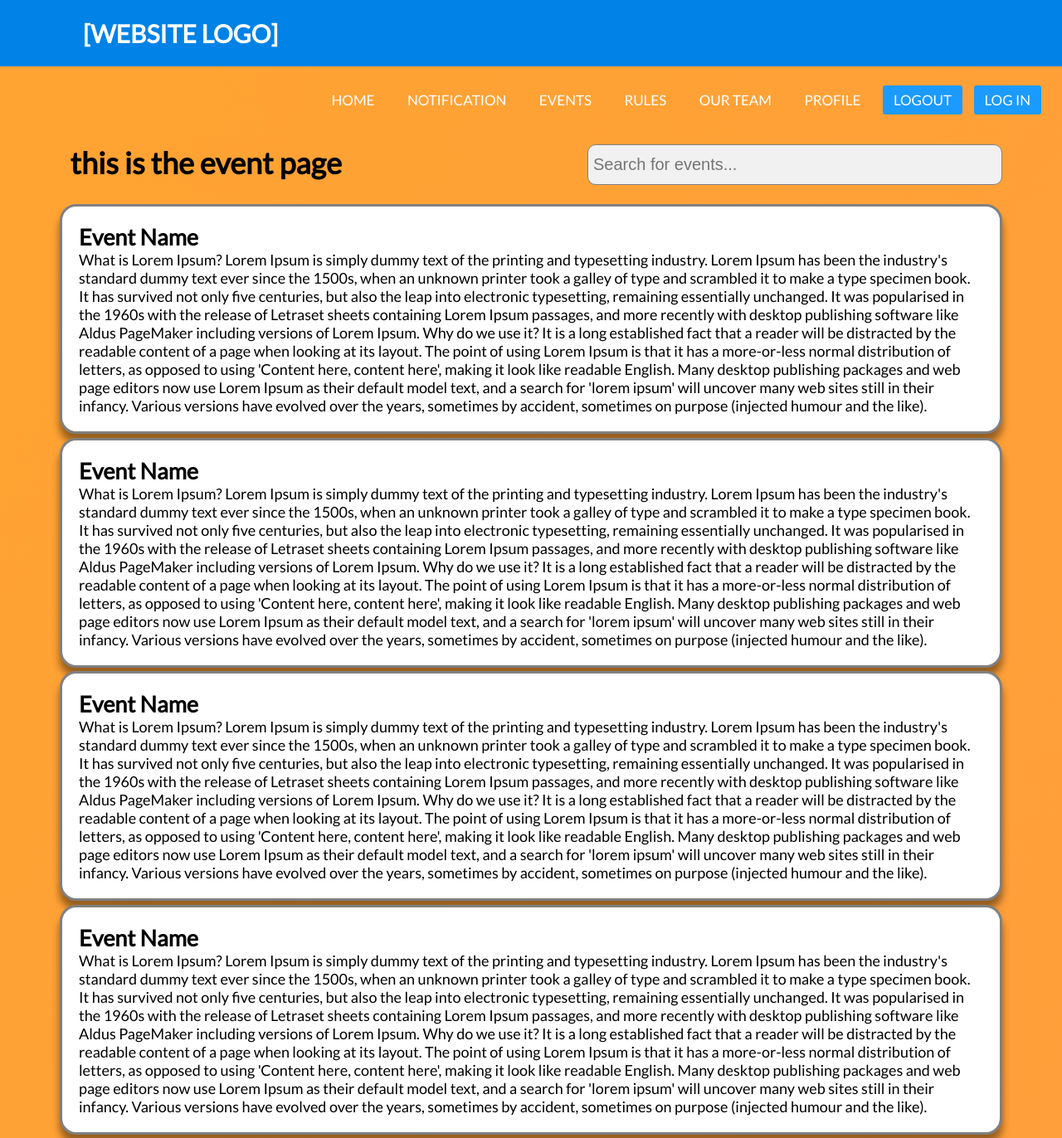
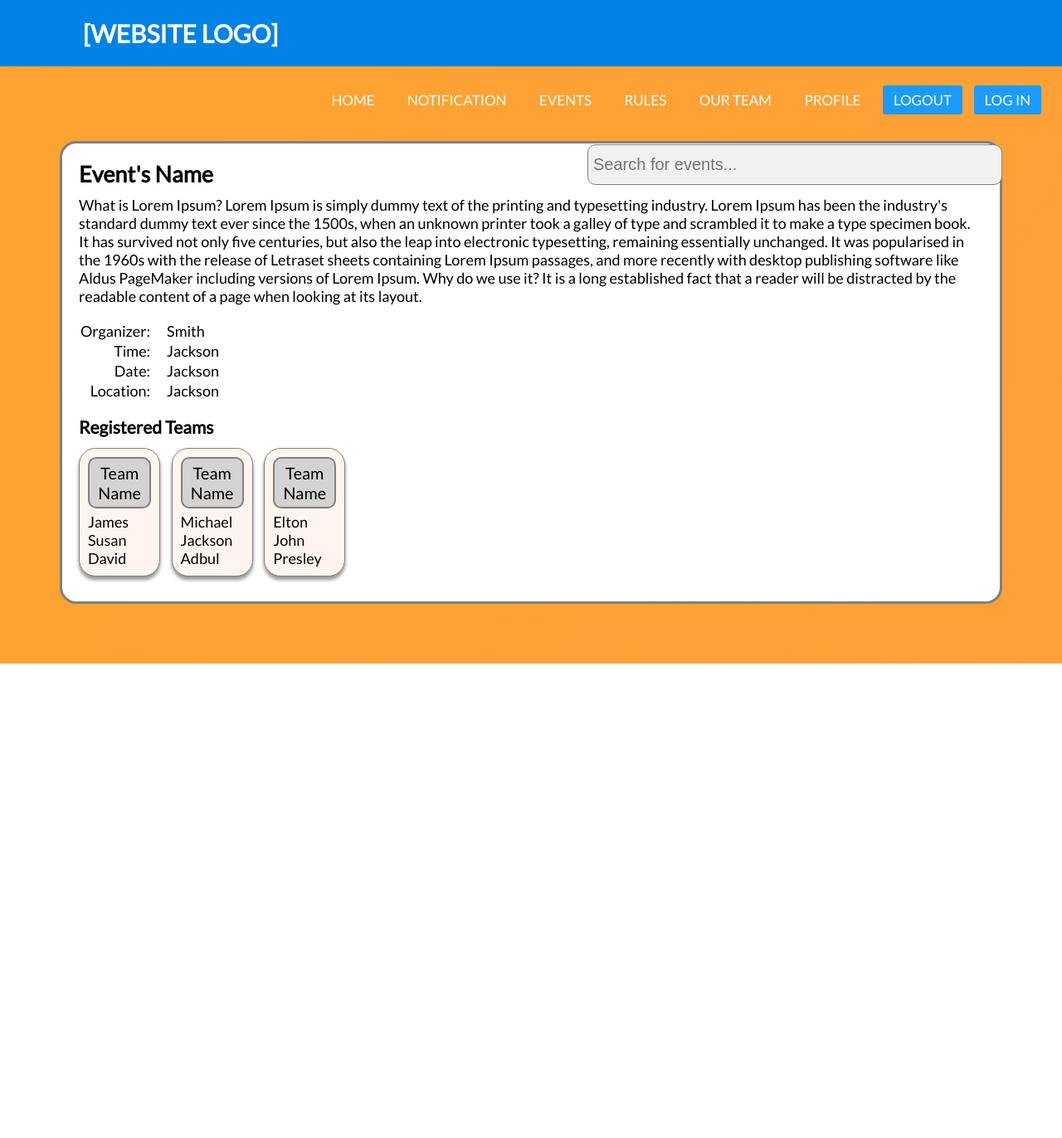
Before and after one commit to CozyHoxx/Web-Programming-Assignment, a PHP site: page /eventDetails.html in a window 1280 px wide. Shown: the whole page at 83% size. After the commit the page ends 800 px from the top, so only its background shows below. Run offline with PHP 8.4, Linux system fonts and the light colour scheme; some libraries are stand-ins or nearby versions.

Commit message:
Added events detailing layout

```diff
--- a/css/eventDetails.css
+++ b/css/eventDetails.css
@@ -1,5 +1,6 @@
 .header {
     margin: 10px 0;
+    min-height: 70px;
     /* border: 1px solid red; */
 }
 
@@ -38,18 +39,65 @@
     display: table;
 }
 
-{}
-
 .event-container {
     padding: 20px;
     margin: 0.25rem 0;
     background-color: white;
     border: 3px solid grey;
     border-radius: 20px;
-    box-shadow: 0 10px 10px rgba(0, 0, 0, 0.25), 0 10px 10px rgba(0, 0, 0, 0.22);
+    /* box-shadow: 0 10px 10px rgba(0, 0, 0, 0.25), 0 10px 10px rgba(0, 0, 0, 0.22); */
+}
+
+.event-name {
+    margin-bottom: 10px;
+}
+
+.event-details {
+    margin-bottom: 1rem;
+}
+
+.event-details tr :nth-child(1) {
+    text-align: right;
+    padding-right: 1rem;
+}
+
+.event-team {
+    width: 60%;
+    /* border: 3px solid red; */
+}
+
+.event-team h3 {
+    margin-bottom: 0.7rem;
+}
+
+.team-name p {
+    font-size: 1.1rem;
+    margin-bottom: 5px;
+    background-color: lightgray;
+    border: 2px solid gray;
+    border-radius: 10px;
+    text-align: center;
+    padding: 5px;
+}
+
+.teams .team-name {
+    display: inline-block;
+    margin-bottom: 10px;
+    margin-right: 10px;
+    padding: 10px;
+    width: 15%;
+    border: 1px solid gray;
+    border-radius: 20px;
+    background-color: seashell;
+    box-shadow: 0 4px 4px rgba(0, 0, 0, 0.25), 0 4px 4px rgba(0, 0, 0, 0.22);
+}
+
+.event-team h4 {
+    margin-bottom: 0.5rem;
 }
 
 .event-description {
     position: relative;
+    margin-bottom: 1rem;
     /* border: 3px solid red; */
 }
--- a/eventDetails.html
+++ b/eventDetails.html
@@ -48,9 +48,9 @@
     </nav>
     <main>
         <div class="header">
-            <h1>
-                this is the event page
-            </h1>
+            <!-- <h1>
+                this is [Event Name]'s details page
+            </h1> -->
             <form action="">
                 <input type="text" placeholder="Search for events...">
             </form>
@@ -60,7 +60,7 @@
             <div class="event-container">
                 <div class="event-name">
                     <h2>
-                        Event Name
+                        Event's Name
                     </h2>
                 </div>
                 <div class="event-description">
@@ -68,66 +68,70 @@
                         What is Lorem Ipsum? Lorem Ipsum is simply dummy text of the printing and typesetting industry. Lorem Ipsum has been the industry's standard dummy text ever since the 1500s, when an unknown printer took a galley of type and scrambled it to make a type
                         specimen book. It has survived not only five centuries, but also the leap into electronic typesetting, remaining essentially unchanged. It was popularised in the 1960s with the release of Letraset sheets containing Lorem Ipsum
                         passages, and more recently with desktop publishing software like Aldus PageMaker including versions of Lorem Ipsum. Why do we use it? It is a long established fact that a reader will be distracted by the readable content of a
-                        page when looking at its layout. The point of using Lorem Ipsum is that it has a more-or-less normal distribution of letters, as opposed to using 'Content here, content here', making it look like readable English. Many desktop
-                        publishing packages and web page editors now use Lorem Ipsum as their default model text, and a search for 'lorem ipsum' will uncover many web sites still in their infancy. Various versions have evolved over the years, sometimes
-                        by accident, sometimes on purpose (injected humour and the like).
+                        page when looking at its layout.
                     </p>
                 </div>
-            </div>
-            <div class="event-container">
-                <div class="event-name">
-                    <h2>
-                        Event Name
-                    </h2>
+                <div class="event-details">
+                    <table style="width:12%">
+                        <tr>
+                            <td>Organizer:</td>
+                            <td>Smith</td>
+                        </tr>
+                        <tr>
+                            <td>Time:</td>
+                            <td>Jackson</td>
+                        </tr>
+                        <tr>
+                            <td>Date:</td>
+                            <td>Jackson</td>
+                        </tr>
+                        <tr>
+                            <td>Location:</td>
+                            <td>Jackson</td>
+                        </tr>
+                    </table>
                 </div>
-                <div class="event-description">
-                    <p>
-                        What is Lorem Ipsum? Lorem Ipsum is simply dummy text of the printing and typesetting industry. Lorem Ipsum has been the industry's standard dummy text ever since the 1500s, when an unknown printer took a galley of type and scrambled it to make a type
-                        specimen book. It has survived not only five centuries, but also the leap into electronic typesetting, remaining essentially unchanged. It was popularised in the 1960s with the release of Letraset sheets containing Lorem Ipsum
-                        passages, and more recently with desktop publishing software like Aldus PageMaker including versions of Lorem Ipsum. Why do we use it? It is a long established fact that a reader will be distracted by the readable content of a
-                        page when looking at its layout. The point of using Lorem Ipsum is that it has a more-or-less normal distribution of letters, as opposed to using 'Content here, content here', making it look like readable English. Many desktop
-                        publishing packages and web page editors now use Lorem Ipsum as their default model text, and a search for 'lorem ipsum' will uncover many web sites still in their infancy. Various versions have evolved over the years, sometimes
-                        by accident, sometimes on purpose (injected humour and the like).
-                    </p>
-
+                <div class="event-team">
+                    <h3>
+                        Registered Teams
+                    </h3>
+                    <div class="teams">
+                        <ul>
+                            <li class="team-name">
+                                <p>
+                                    Team Name
+                                </p>
+                                <ol>
+                                    <li>James</li>
+                                    <li>Susan</li>
+                                    <li>David</li>
+                                </ol>
+                            </li>
+                            <li class="team-name">
+                                <p>
+                                    Team Name
+                                </p>
+                                <ol>
+                                    <li>Michael</li>
+                                    <li>Jackson</li>
+                                    <li>Adbul</li>
+                                </ol>
+                            </li>
+                            <li class="team-name">
+                                <p>
+                                    Team Name
+                                </p>
+                                <ol>
+                                    <li>Elton</li>
+                                    <li>John</li>
+                                    <li>Presley</li>
+                                </ol>
+                            </li>
+                        </ul>
+                    </div>
                 </div>
             </div>
-            <div class="event-container">
-                <div class="event-name">
-                    <h2>
-                        Event Name
-                    </h2>
-                </div>
-                <div class="event-description">
-                    <p>
-                        What is Lorem Ipsum? Lorem Ipsum is simply dummy text of the printing and typesetting industry. Lorem Ipsum has been the industry's standard dummy text ever since the 1500s, when an unknown printer took a galley of type and scrambled it to make a type
-                        specimen book. It has survived not only five centuries, but also the leap into electronic typesetting, remaining essentially unchanged. It was popularised in the 1960s with the release of Letraset sheets containing Lorem Ipsum
-                        passages, and more recently with desktop publishing software like Aldus PageMaker including versions of Lorem Ipsum. Why do we use it? It is a long established fact that a reader will be distracted by the readable content of a
-                        page when looking at its layout. The point of using Lorem Ipsum is that it has a more-or-less normal distribution of letters, as opposed to using 'Content here, content here', making it look like readable English. Many desktop
-                        publishing packages and web page editors now use Lorem Ipsum as their default model text, and a search for 'lorem ipsum' will uncover many web sites still in their infancy. Various versions have evolved over the years, sometimes
-                        by accident, sometimes on purpose (injected humour and the like).
-                    </p>
 
-                </div>
-            </div>
-            <div class="event-container">
-                <div class="event-name">
-                    <h2>
-                        Event Name
-                    </h2>
-                </div>
-                <div class="event-description">
-                    <p>
-                        What is Lorem Ipsum? Lorem Ipsum is simply dummy text of the printing and typesetting industry. Lorem Ipsum has been the industry's standard dummy text ever since the 1500s, when an unknown printer took a galley of type and scrambled it to make a type
-                        specimen book. It has survived not only five centuries, but also the leap into electronic typesetting, remaining essentially unchanged. It was popularised in the 1960s with the release of Letraset sheets containing Lorem Ipsum
-                        passages, and more recently with desktop publishing software like Aldus PageMaker including versions of Lorem Ipsum. Why do we use it? It is a long established fact that a reader will be distracted by the readable content of a
-                        page when looking at its layout. The point of using Lorem Ipsum is that it has a more-or-less normal distribution of letters, as opposed to using 'Content here, content here', making it look like readable English. Many desktop
-                        publishing packages and web page editors now use Lorem Ipsum as their default model text, and a search for 'lorem ipsum' will uncover many web sites still in their infancy. Various versions have evolved over the years, sometimes
-                        by accident, sometimes on purpose (injected humour and the like).
-                    </p>
-
-                </div>
-            </div>
         </section>
 
     </main>
```
